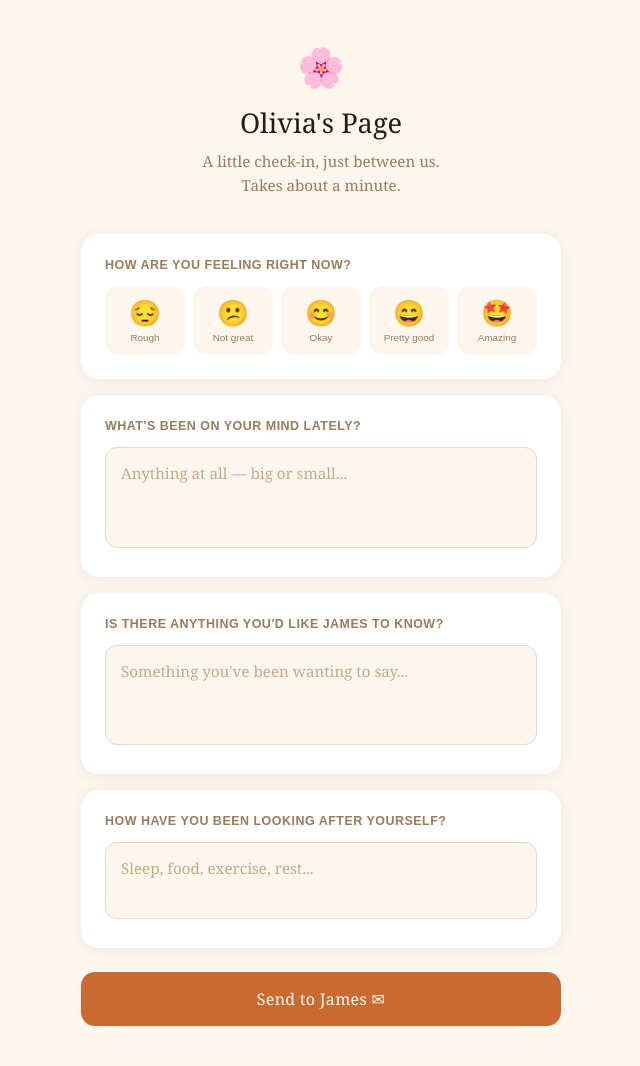
After one commit to Aiello-code/nudda-one, a Flask app: page /olivia in a window 1280 px wide. The commit adds this page. Shown: the whole page, without its empty margins (319-959 px from the left). Run offline with Flask 3, Linux system fonts and the light colour scheme.

Commit message:
Add Olivia's page with check-in form and ntfy.sh push notification

```diff
--- a/app.py
+++ b/app.py
@@ -52,6 +52,47 @@ def property_check():
 @app.route("/heartstring")
 def heartstring():
     return render_template("heartstring.html")
+
+@app.route("/olivia")
+def olivia():
+    return render_template("olivia.html")
+
+@app.route("/api/olivia-submit", methods=["POST"])
+def olivia_submit():
+    try:
+        data = request.get_json()
+        mood  = data.get("mood", "Not specified")
+        q1    = data.get("q1", "").strip()
+        q2    = data.get("q2", "").strip()
+        q3    = data.get("q3", "").strip()
+
+        lines = [
+            f"Mood: {mood}",
+            "",
+            f"What's been on her mind:\n{q1 or '(left blank)'}",
+            "",
+            f"Wanted you to know:\n{q2 or '(left blank)'}",
+            "",
+            f"Looking after herself:\n{q3 or '(left blank)'}",
+        ]
+        message = "\n".join(lines)
+
+        topic = os.environ.get("NTFY_TOPIC")
+        if topic:
+            requests.post(
+                f"https://ntfy.sh/{topic}",
+                data=message.encode("utf-8"),
+                headers={
+                    "Title": "Olivia checked in 💌",
+                    "Priority": "high",
+                    "Tags": "heartpulse",
+                },
+                timeout=8,
+            )
+
+        return jsonify({"ok": True})
+    except Exception as e:
+        return jsonify({"ok": False, "error": str(e)})
 
 @app.route("/api/analyze-note", methods=["POST"])
 def analyze_note():
--- a/templates/index.html
+++ b/templates/index.html
@@ -107,6 +107,6 @@
         </a>
     </div>
 
-    <footer>jamespelosi.com</footer>
+    <footer><a href="/olivia" style="color:inherit;text-decoration:none;cursor:text">james</a>pelosi.com</footer>
 </body>
 </html>
--- /dev/null
+++ b/templates/olivia.html
@@ -0,0 +1,268 @@
+<!DOCTYPE html>
+<html lang="en">
+<head>
+  <meta charset="UTF-8">
+  <meta name="viewport" content="width=device-width, initial-scale=1.0">
+  <title>Olivia's Page</title>
+  <style>
+    * { box-sizing: border-box; margin: 0; padding: 0; }
+
+    body {
+      min-height: 100vh;
+      background: #FDF6EE;
+      font-family: Georgia, serif;
+      display: flex;
+      flex-direction: column;
+      align-items: center;
+      justify-content: center;
+      padding: 40px 20px;
+      color: #2C1A0E;
+    }
+
+    .wrap {
+      width: 100%;
+      max-width: 480px;
+    }
+
+    .header {
+      text-align: center;
+      margin-bottom: 36px;
+    }
+
+    .header .heart {
+      font-size: 2.4rem;
+      margin-bottom: 12px;
+    }
+
+    .header h1 {
+      font-size: 1.7rem;
+      font-weight: normal;
+      color: #2C1A0E;
+      margin-bottom: 8px;
+    }
+
+    .header p {
+      font-size: 0.95rem;
+      color: #9B7A5A;
+      line-height: 1.6;
+    }
+
+    .card {
+      background: #fff;
+      border-radius: 18px;
+      padding: 24px;
+      margin-bottom: 16px;
+      box-shadow: 0 2px 16px rgba(0,0,0,0.06);
+    }
+
+    .card label {
+      display: block;
+      font-size: 0.9rem;
+      font-weight: bold;
+      color: #9B7A5A;
+      letter-spacing: 0.5px;
+      margin-bottom: 14px;
+      font-family: Arial, sans-serif;
+      text-transform: uppercase;
+      font-size: 0.78rem;
+    }
+
+    /* Mood picker */
+    .mood-row {
+      display: flex;
+      justify-content: space-between;
+      gap: 8px;
+    }
+
+    .mood-btn {
+      flex: 1;
+      background: #FDF6EE;
+      border: 2px solid transparent;
+      border-radius: 14px;
+      padding: 10px 4px;
+      font-size: 1.6rem;
+      cursor: pointer;
+      text-align: center;
+      transition: all 0.15s;
+      position: relative;
+    }
+
+    .mood-btn span {
+      display: block;
+      font-family: Arial, sans-serif;
+      font-size: 0.62rem;
+      color: #9B7A5A;
+      margin-top: 4px;
+    }
+
+    .mood-btn:hover { background: #FAEEDA; }
+    .mood-btn.selected { border-color: #C96A30; background: #FAEEDA; }
+    .mood-btn.selected span { color: #C96A30; font-weight: bold; }
+
+    /* Text areas */
+    textarea {
+      width: 100%;
+      background: #FDF6EE;
+      border: 1.5px solid #E8D9C8;
+      border-radius: 12px;
+      padding: 13px 15px;
+      font-size: 0.95rem;
+      font-family: Georgia, serif;
+      color: #2C1A0E;
+      resize: none;
+      outline: none;
+      line-height: 1.6;
+      transition: border-color 0.15s;
+    }
+
+    textarea:focus { border-color: #C96A30; }
+    textarea::placeholder { color: #C4A882; }
+
+    /* Submit */
+    .submit-btn {
+      width: 100%;
+      background: #C96A30;
+      color: #fff;
+      border: none;
+      border-radius: 14px;
+      padding: 16px;
+      font-size: 1rem;
+      font-family: Georgia, serif;
+      cursor: pointer;
+      margin-top: 8px;
+      transition: background 0.15s;
+      letter-spacing: 0.3px;
+    }
+
+    .submit-btn:hover { background: #B05A24; }
+    .submit-btn:disabled { background: #D4A98A; cursor: default; }
+
+    /* Success state */
+    .success {
+      display: none;
+      text-align: center;
+      padding: 40px 20px;
+    }
+
+    .success .big { font-size: 3rem; margin-bottom: 16px; }
+    .success h2 { font-size: 1.4rem; font-weight: normal; margin-bottom: 10px; }
+    .success p { color: #9B7A5A; font-size: 0.95rem; line-height: 1.6; }
+
+    .error-msg {
+      color: #C0392B;
+      font-size: 0.85rem;
+      font-family: Arial, sans-serif;
+      text-align: center;
+      margin-top: 10px;
+      display: none;
+    }
+  </style>
+</head>
+<body>
+  <div class="wrap">
+
+    <div class="header">
+      <div class="heart">🌸</div>
+      <h1>Olivia's Page</h1>
+      <p>A little check-in, just between us.<br>Takes about a minute.</p>
+    </div>
+
+    <form id="form">
+
+      <div class="card">
+        <label>How are you feeling right now?</label>
+        <div class="mood-row">
+          <button type="button" class="mood-btn" data-mood="Really rough">
+            😔<span>Rough</span>
+          </button>
+          <button type="button" class="mood-btn" data-mood="Not great">
+            😕<span>Not great</span>
+          </button>
+          <button type="button" class="mood-btn" data-mood="Okay">
+            😊<span>Okay</span>
+          </button>
+          <button type="button" class="mood-btn" data-mood="Pretty good">
+            😄<span>Pretty good</span>
+          </button>
+          <button type="button" class="mood-btn" data-mood="Amazing">
+            🤩<span>Amazing</span>
+          </button>
+        </div>
+      </div>
+
+      <div class="card">
+        <label>What's been on your mind lately?</label>
+        <textarea id="q1" rows="3" placeholder="Anything at all — big or small..."></textarea>
+      </div>
+
+      <div class="card">
+        <label>Is there anything you'd like James to know?</label>
+        <textarea id="q2" rows="3" placeholder="Something you've been wanting to say..."></textarea>
+      </div>
+
+      <div class="card">
+        <label>How have you been looking after yourself?</label>
+        <textarea id="q3" rows="2" placeholder="Sleep, food, exercise, rest..."></textarea>
+      </div>
+
+      <button type="submit" class="submit-btn" id="submit-btn">Send to James ✉︎</button>
+      <div class="error-msg" id="error-msg">Something went wrong — please try again.</div>
+
+    </form>
+
+    <div class="success" id="success">
+      <div class="big">💌</div>
+      <h2>James has been notified</h2>
+      <p>Thank you for checking in.<br>He'll see this shortly.</p>
+    </div>
+
+  </div>
+
+  <script>
+    let selectedMood = '';
+
+    document.querySelectorAll('.mood-btn').forEach(btn => {
+      btn.addEventListener('click', () => {
+        document.querySelectorAll('.mood-btn').forEach(b => b.classList.remove('selected'));
+        btn.classList.add('selected');
+        selectedMood = btn.dataset.mood;
+      });
+    });
+
+    document.getElementById('form').addEventListener('submit', async (e) => {
+      e.preventDefault();
+      const btn = document.getElementById('submit-btn');
+      const err = document.getElementById('error-msg');
+      err.style.display = 'none';
+      btn.disabled = true;
+      btn.textContent = 'Sending...';
+
+      const payload = {
+        mood: selectedMood || 'Not specified',
+        q1: document.getElementById('q1').value.trim(),
+        q2: document.getElementById('q2').value.trim(),
+        q3: document.getElementById('q3').value.trim(),
+      };
+
+      try {
+        const res = await fetch('/api/olivia-submit', {
+          method: 'POST',
+          headers: { 'Content-Type': 'application/json' },
+          body: JSON.stringify(payload)
+        });
+        const data = await res.json();
+        if (data.ok) {
+          document.getElementById('form').style.display = 'none';
+          document.getElementById('success').style.display = 'block';
+        } else {
+          throw new Error('server error');
+        }
+      } catch {
+        btn.disabled = false;
+        btn.textContent = 'Send to James ✉︎';
+        err.style.display = 'block';
+      }
+    });
+  </script>
+</body>
+</html>
```
